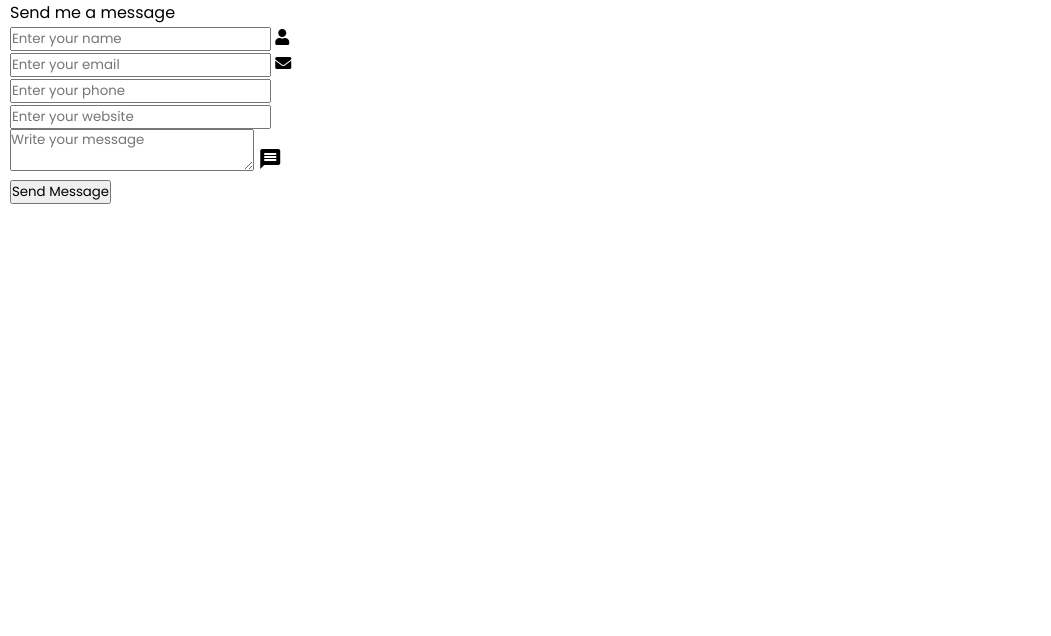
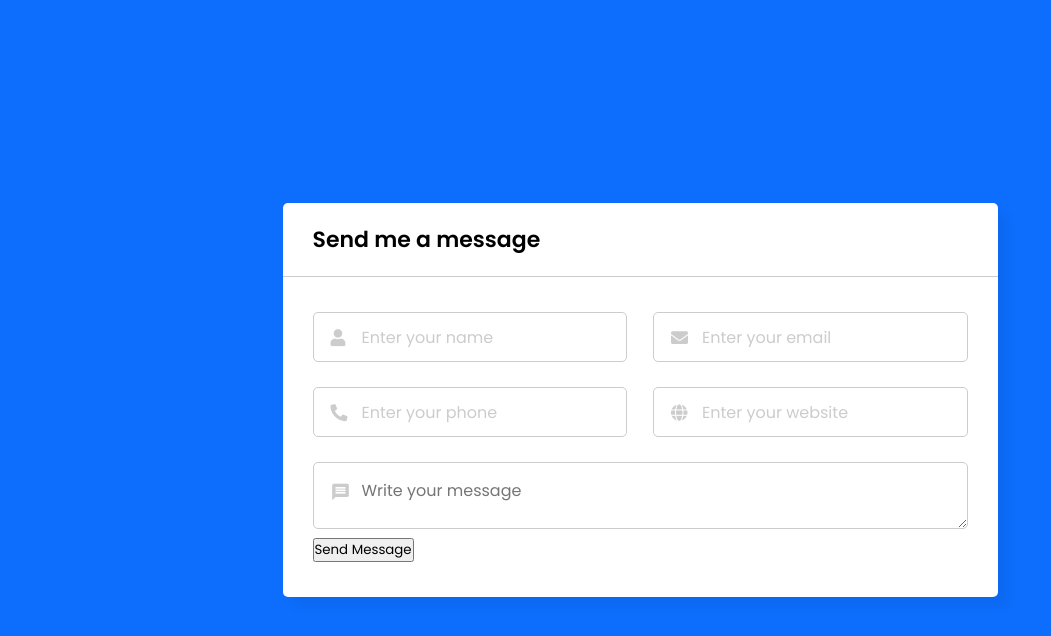
Before and after one commit to JesusRamirezB/contactFormPHP, a plain HTML site: page index.html in a window 1280 px wide. Shown: the whole page, without its empty margins (0-1051 px from the left). Drawn offline with Linux system fonts and the light colour scheme.

Commit message:
Added a little bit of code to the style.css file

```diff
--- a/index.html
+++ b/index.html
@@ -26,11 +26,11 @@
             <div class="dbl-field">
                 <div class="field">
                     <input type="text" name="phone" placeholder="Enter your phone">
-                    <i class='fas fa-phione-alt'></i>
+                    <i class='fas fa-phone-alt'></i>
                 </div>
                 <div class="field">
                     <input type="text" name="website" placeholder="Enter your website">
-                    <i class='fas fa-global'></i>
+                    <i class='fas fa-globe'></i>
                 </div>
             </div>
             <div class="message">
--- a/style.css
+++ b/style.css
@@ -11,5 +11,90 @@ Import google font poppins
 body{
     display: flex;
     padding: 0 10px;
-
+    min-height: 100vh;
+    background: #0D6EFD;
+    align-items: center;
+    justify-content: center;
 }
+::selection{
+    color: #fff;
+    background: #0D6EFD;
+}
+.wrapper{
+    width: 715px;
+    background: #fff;
+    border-radius: 5px;
+    box-shadow: 10px 10px 10px rgba(0,0,0,0.05);
+}
+.wrapper header{
+    font-size: 22px;
+    font-weight: 600;
+    padding: 20px 30px;
+    border-bottom: 1px solid #ccc;
+}
+.wrapper form{
+    margin: 35px 30px;
+}
+.wrapper form.disabled{
+    pointer-events: none;
+    opacity: 0.7;
+}
+form .dbl-field{
+    display: flex;
+    margin-bottom: 25px;
+    justify-content: space-between;
+}
+.dbl-field .field{
+    height: 50px;
+    display: flex;
+    position: relative;
+    width: calc(100% / 2 - 13px);
+}
+.wrapper form i{
+    position: absolute;
+    top: 50%;
+    left: 18px;
+    color: #ccc;
+    font-size: 17px;
+    pointer-events: none;
+    transform: translateY(-50%);
+}
+form .field input,
+form .message textarea{
+    width: 100%;
+    height: 100%;
+    outline: none;
+    padding: 0 18px 0 48px;
+    font-size: 16px;
+    border-radius: 5px;
+    border: 1px solid #ccc;
+}
+.field input::placeholder,
+.message textarea:focus{
+    color: #ccc;
+}
+.field input:focus,
+.message textarea:focus{
+    padding-left: 47px;
+    border: 2px solid #0D6EFD;
+}
+.field input:focus ~ i{
+    color: #0D6EFD;
+}
+form .message{
+    position: relative;
+}
+form .message i{
+    top: 30px;
+    font-size: 20px;
+}
+form .message textarea{
+    min-height: 130px;
+    max-height: 230px;
+    max-width: 100%;
+    min-height: 100%;
+    padding: 15px 20px 0 48px;
+}
+form .message textarea::-webkit-scrollbar{
+    width: 0px;
+}
```
